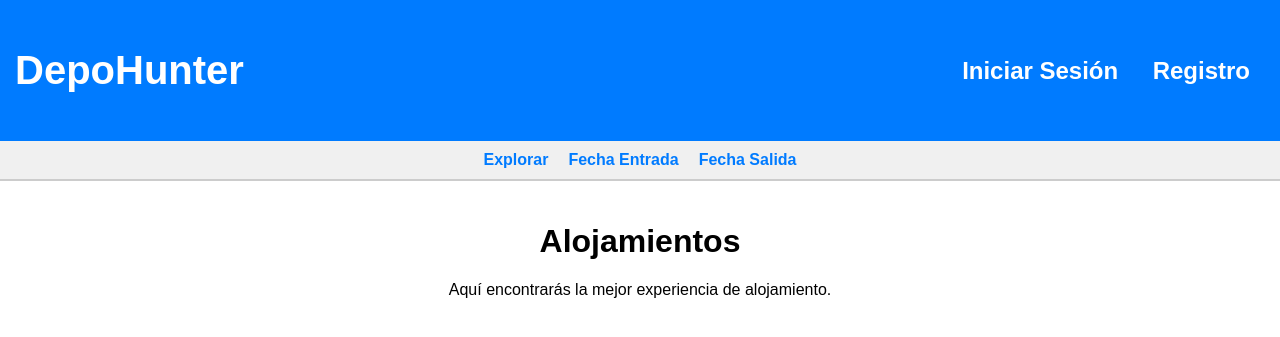
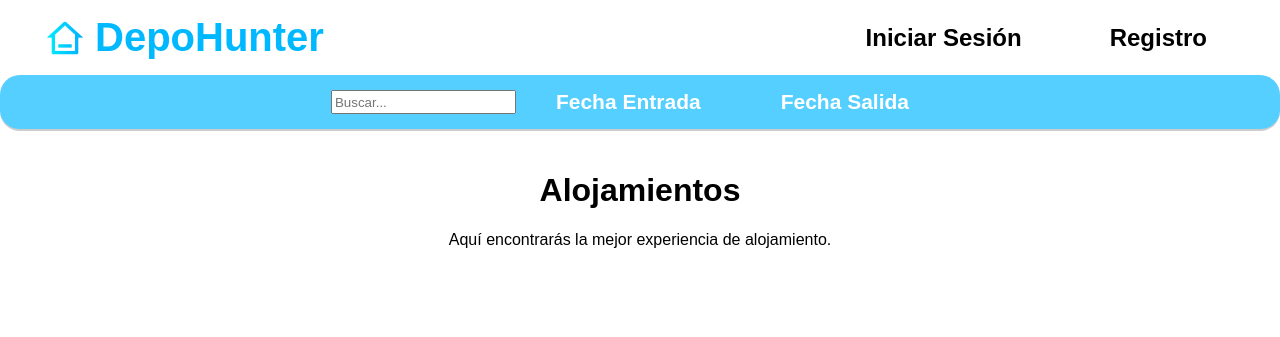
Before and after one commit to LianaD26/DepoHunter_paradigmas, a Flask app: page / in a window 1280 px wide. Shown: the top 337 px of the page. Run offline with Flask 3, Linux system fonts and the light colour scheme.

Commit message:
home_style1

```diff
--- a/templates/home.html
+++ b/templates/home.html
@@ -12,35 +12,66 @@
         }
         /* Navbar Principal */
         .navbar-principal {
-            background-color: #007bff;
-            color: white;
+            background-color: #ffffff;
+            color: rgb(0, 184, 255);
             padding: 15px;
             display: flex;
             justify-content: space-between;
             align-items: center;
         }
-        .navbar-principal a {
-            color: white;
+
+        .navbar-logo {
+            margin-left: 30px;
+            display: flex;
+            align-items: center;
+        }
+
+        .navbar-logo img {
+            width: 40px;
+            height: 40px;
+            margin-right: 10px;
+        }
+
+        .navbar-logo h1 {
+            font-size: 40px;
+            margin: 0;
+        }
+
+        .navbar-enlaces {
+            display: flex;
+            align-items: center;
+        }
+
+        .navbar-enlaces a {
             text-decoration: none;
-            margin: 0 15px;
+            margin-left: 20px;
+            margin-right: 48px;
             font-weight: bold;
             font-size: 24px;
+            color: black;
+            padding: 5px 10px;
+            transition: box-shadow 0.3s ease;
+            border-radius: 20px;
         }
-        .navbar-principal h1{
-            font-size: 40px;
+
+        .navbar-enlaces a:hover{
+            box-shadow: 0px 4px 10px rgb(0, 184, 255);
         }
+
         /* Navbar Secundario */
         .navbar-secundario {
-            background-color: #f0f0f0;
-            padding: 10px;
+            background-color: rgb(85, 207, 255);
+            border-radius: 20px;
+            padding: 15px;
             display: flex;
             justify-content: center;
             border-bottom: 2px solid #ccc;
         }
         .navbar-secundario a {
-            color: #007bff;
+            color: white;
+            font-size: 21px;
             text-decoration: none;
-            margin: 0 10px;
+            margin: 0 40px;
             font-weight: bold;
         }
 
@@ -52,10 +83,12 @@
     </style>
 </head>
 <body>
-
     <nav class="navbar-principal">
-        <h1>DepoHunter</h1>
-        <div>
+        <div class="navbar-logo">
+            <img src="../src/media/logo.png" alt="logo de DepoHunter">
+            <h1>DepoHunter</h1>
+        </div>
+        <div class="navbar-enlaces">
             <a href="#">Iniciar Sesión</a>
             <a href="#">Registro</a>
         </div>
@@ -63,7 +96,7 @@
 
     <!-- Navbar Secundario -->
     <nav class="navbar-secundario">
-        <a href="#">Explorar</a>
+        <input type="text" placeholder="Buscar..." class="search-box">
         <a href="#">Fecha Entrada</a>
         <a href="#">Fecha Salida</a>
     </nav>
```
Also changed, not shown: src/media/logo.png (added).
